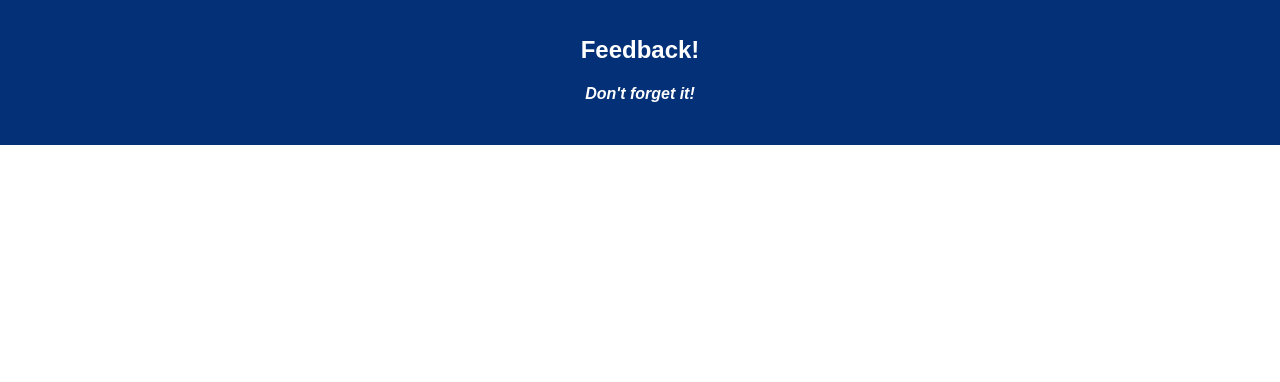
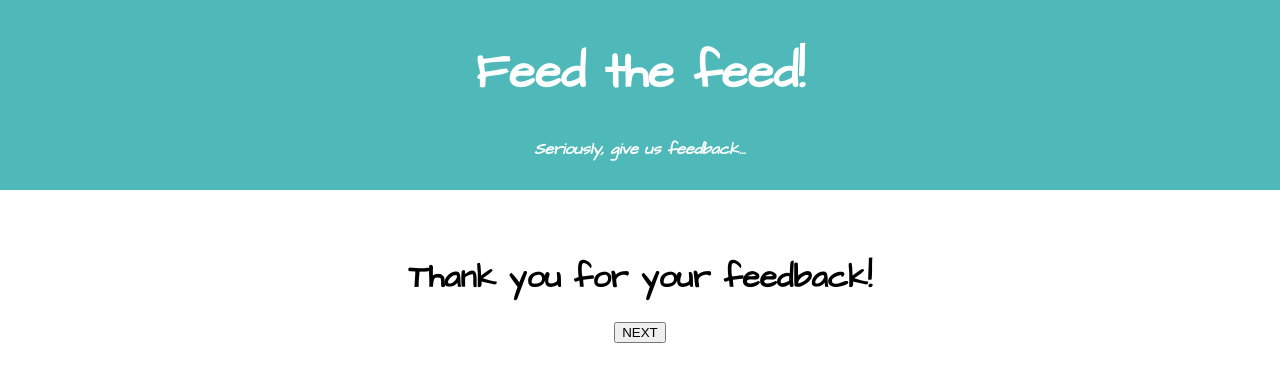
Before and after one commit to yyerthao/redux-feedback-loop, a React app: page /#/thankyou in a window 1280 px wide. Built offline with nearby package versions, Linux system fonts and the light colour scheme.

Commit message:
Add Thank You page view and Google Font styling

```diff
--- a/public/index.html
+++ b/public/index.html
@@ -8,6 +8,8 @@
       manifest.json provides metadata used when your web app is added to the
       homescreen on Android. See https://developers.google.com/web/fundamentals/engage-and-retain/web-app-manifest/
     -->
+    <link rel="preconnect" href="https://fonts.gstatic.com">
+    <link href="https://fonts.googleapis.com/css2?family=Architects+Daughter&display=swap" rel="stylesheet">
     <link rel="manifest" href="%PUBLIC_URL%/manifest.json">
     <link rel="shortcut icon" href="%PUBLIC_URL%/favicon.ico">
     <!--
--- a/src/components/App/App.css
+++ b/src/components/App/App.css
@@ -1,16 +1,17 @@
 .App {
   text-align: center;
+  font-family: 'Architects Daughter', cursive;
 }
 
 .App-header {
-  background-color: #033076;
-  min-height: 70px;
-  padding: 20px;
+  background-color: #22a7a9cb;
+  min-height: 50px;
+  padding: 8px;
   color: white;
 }
 
 .App-title {
-  font-size: 1.5em;
+  font-size: 3rem;
 }
 
 .App-intro {
--- a/src/components/App/App.js
+++ b/src/components/App/App.js
@@ -5,6 +5,7 @@ import Form from '../Form/Form';
 import Understanding from '../Understanding/Understanding';
 import Support from '../Support/Support';
 import Comments from '../Comments/Comments';
+import ThankYou from '../ThankYou/ThankYou';
 
 import { connect } from 'react-redux';
 import { HashRouter as Router, Route} from 'react-router-dom';
@@ -45,8 +46,8 @@ class App extends Component {
     return (
       <div className="App">
         <header className="App-header">
-          <h1 className="App-title">Feedback!</h1>
-          <h4><i>Don't forget it!</i></h4>
+          <h1 className="App-title">Feed the feed!</h1>
+          <h4><i>Seriously, give us feedback...</i></h4>
         </header>
         <br></br>
         <Router>
@@ -61,6 +62,7 @@ class App extends Component {
           <Route exact path="/understanding" component={Understanding}></Route>
           <Route exact path="/support" component={Support}></Route>
           <Route exact path="/comments" component={Comments}></Route>
+          <Route exact path="/thankyou" component={ThankYou}></Route>
         </Router>
       </div>
     );
--- a/src/components/Comments/Comments.js
+++ b/src/components/Comments/Comments.js
@@ -3,8 +3,14 @@ import { connect } from "react-redux";
 import './Comments.css';
 
 class Comments extends Component{
+
   state = {
-      comments: []
+      feedback: {
+          feels: '',
+          understanding: '',
+          support: '',
+          comments: ''
+      }
   }
 
 // handleSubmit function to handle user's input and send it to redux
@@ -12,7 +18,7 @@ class Comments extends Component{
       event.preventDefault();
       console.log('Adding comments', this.state.comments);
       this.props.dispatch({type: 'COMMENTS', payload: this.state.comments})
-      this.props.history.push('/');
+      this.props.history.push('/thankyou');
   }
 
   // handleChange function to handle event of input fields incoming change
--- a/src/components/Form/Form.js
+++ b/src/components/Form/Form.js
@@ -18,8 +18,8 @@ class Form extends Component{
 // handleSubmit function to handle user's input and send it to redux
   handleSubmit = (event) => {
       event.preventDefault();
-      console.log('Adding feels', this.state.feedback);
-      this.props.dispatch({type: 'FEEDBACK', payload: this.state.feedback})
+      console.log('Adding feels', this.state.feels);
+      this.props.dispatch({type: 'FEEDBACK', payload: this.state.feels})
       this.props.history.push('/understanding');
   }
 
@@ -34,9 +34,11 @@ class Form extends Component{
         return(
             <>
             <h1>How goes the feedback today?</h1>
-            <p><i>On a scale of 1-10, 1 being not good and 10 being great.</i></p>
+            <p><i>On a scale of 1 through 10, 1 being not good and 10 being great.</i></p>
             <form>
-                <input type="number" placeholder="Insert emotion here"
+                <input
+                    className="inputForms"
+                    type="number" placeholder="Insert emotion here"
                     value={this.feedback}
                     onChange={this.handleChange}>
                 </input>
--- a/src/components/Support/Support.js
+++ b/src/components/Support/Support.js
@@ -1,8 +1,14 @@
 import React, { Component } from 'react';
 import { connect } from "react-redux";
 class Support extends Component{
+
   state = {
-      support: []
+      feedback: {
+          feels: '',
+          understanding: '',
+          support: '',
+          comments: ''
+      }
   }
 
 // handleSubmit function to handle user's input and send it to redux
--- /dev/null
+++ b/src/components/ThankYou/ThankYou.js
@@ -0,0 +1,33 @@
+import React, { Component } from 'react';
+import { connect } from "react-redux";
+
+class ThankYou extends Component{
+
+  state = {
+      feedback: {
+          feels: '',
+          understanding: '',
+          support: '',
+          comments: ''
+      }
+  }
+
+returnHome = (event) => {
+    this.props.dispatch({type: 'NEW_FEEDBACK'})
+    this.props.history.push('/');
+
+}
+
+
+    render(){
+        return(
+            <>
+            <h1>Thank you for your feedback!</h1>
+            <button onClick={(event) => this.returnHome(event)}>NEXT</button>
+            </>
+        )
+    }
+}
+
+
+export default connect()(ThankYou);
--- a/src/components/Understanding/Understanding.js
+++ b/src/components/Understanding/Understanding.js
@@ -2,15 +2,21 @@ import React, { Component } from 'react';
 import {connect} from 'react-redux';
 
 class Understanding extends Component{
+
   state = {
-      understanding: []
+      feedback: {
+          feels: '',
+          understanding: '',
+          support: '',
+          comments: ''
+      }
   }
 
 // handleSubmit function to handle user's input and send it to redux
   handleSubmit = (event) => {
       event.preventDefault();
       console.log('Adding understanding', this.state.understanding);
-      this.props.dispatch({type: 'UNDERSTANDING', payload: this.state.understanding})
+      this.props.dispatch({type:'UNDERSTANDING', payload: this.state.understanding})
       this.props.history.push('/support');
   }
 
--- a/src/index.js
+++ b/src/index.js
@@ -18,6 +18,8 @@ const feedbackReducer = (state = [], action) => {
         return action.payload;
     } else if (action.type === 'COMMENTS'){
         return action.payload;
+    } else if (action.type === 'NEW_FEEDBACK') {
+        return [];
     }
     return state;
 }
```
